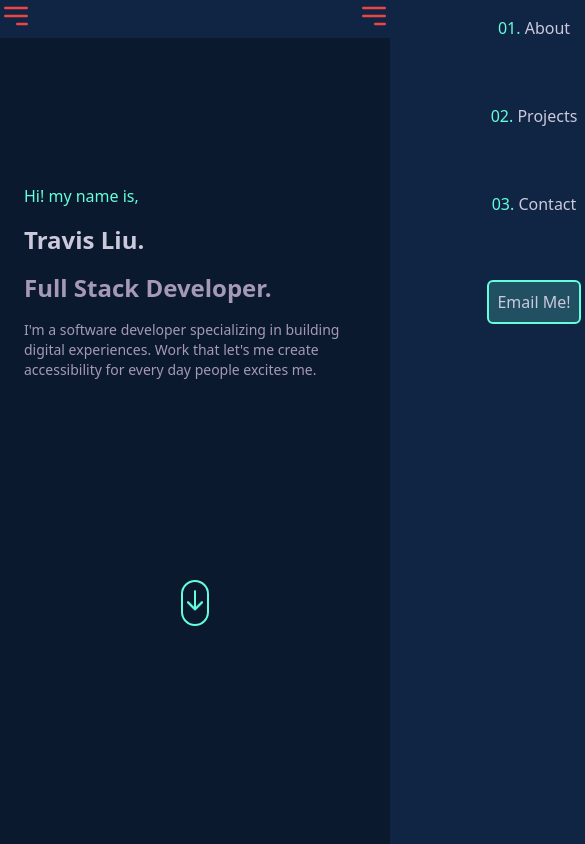
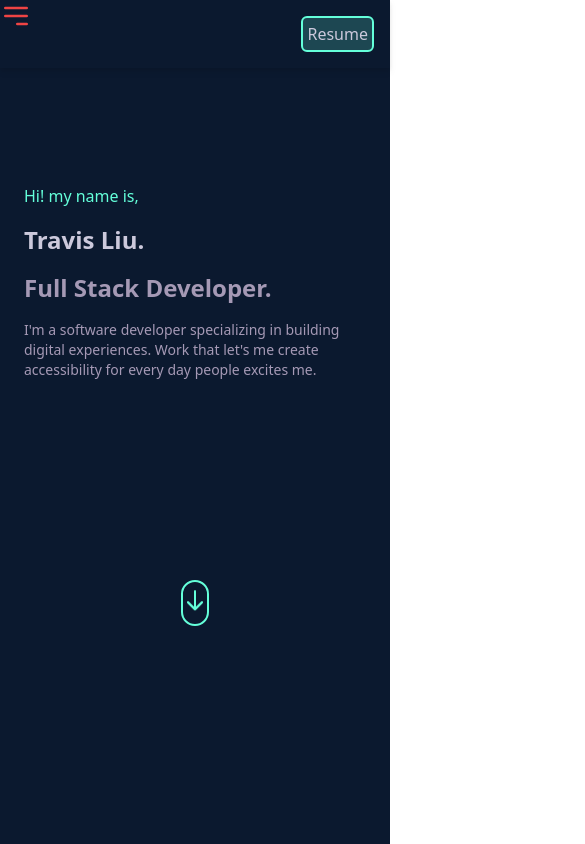
Before and after one commit to liucidity/liucidity-portfolio, a React (Create React App) app: page / in a window 390 px wide. Shown: the top 844 px of the page, 585 px wide, since content can reach past the window. Built offline with nearby package versions, Linux system fonts and the light colour scheme.

Commit message:
remove mobile nav

```diff
--- a/src/components/Nav.js
+++ b/src/components/Nav.js
@@ -5,9 +5,34 @@ import MobileNav from './MobileNav.js';
 import UseOutsideClick from '../helpers/useOutsideClick';
 
 const Nav = ({ scrollDirection }) => {
+  const [sidebarOpen, setSidebarOpen] = useState(false)
 
   const mobileNavRef = useRef(null);
   const mobileNavOutsideClick = UseOutsideClick(mobileNavRef);
+  if (mobileNavOutsideClick) {
+    const sidebar = document.getElementById('sidebar')
+
+    sidebar.classList.toggle('translate-x-full')
+    console.log(sidebar)
+
+  }
+
+
+  // make sure nav can close while clicking outside
+
+  // disable scroll with nav bar open
+  // blur body while navbar open
+
+  const handleMobileNav = () => {
+    const btn = document.getElementById("mobileNavButton")
+
+    const sidebar = document.getElementById('sidebar')
+    return sidebar.classList.toggle('translate-x-full')
+
+
+
+  }
+  console.log(mobileNavOutsideClick)
 
   const container = {
     hidden: { opacity: 0 },
@@ -29,34 +54,19 @@ const Nav = ({ scrollDirection }) => {
     }
   }
 
-  // make sure nav can close while clicking outside
-
-  // disable scroll with nav bar open
-  // blur body while navbar open
-
-  const handleMobileNav = () => {
-    const btn = document.getElementById("mobileNavButton")
-
-    const sidebar = document.getElementById('sidebar')
-    return sidebar.classList.toggle('translate-x-full')
-
-
-
-  }
-  console.log(mobileNavOutsideClick)
 
   return (
 
 
-    <header className={`h-24 z-50 md:p-4 sticky transition-transform ease-in-out duration-300 ${scrollDirection === "down" ? "-top-24 -translate-y-24" : "top-0"}`
+    <header className={`h-24 z-50 md:p-4 sticky drop-shadow-md transition-transform ease-in-out duration-300 ${scrollDirection === "down" ? "-top-24 -translate-y-24" : "top-0"}`
     }>
 
 
 
 
-      <MobileNav ref={mobileNavRef} />
 
-      <nav className='bg-ming flex flex-row justify-between'>
+
+      <nav className='bg-oxford-blue flex flex-row justify-between '>
         <div className='nav-logo'>
           <a href='#'>
             <svg class="h-8 w-8 text-red-500" fill="none" viewBox="0 0 24 24" stroke="currentColor">
@@ -66,7 +76,7 @@ const Nav = ({ scrollDirection }) => {
 
         </div>
 
-        <div className='md:hidden' id="mobileNavButton">
+        {/* <div className='md:hidden' id="mobileNavButton">
           <button onClick={handleMobileNav}>
 
             <svg class="h-8 w-8 text-red-500" fill="none" viewBox="0 0 24 24" stroke="currentColor">
@@ -74,37 +84,43 @@ const Nav = ({ scrollDirection }) => {
             </svg>
           </button>
 
-        </div>
+        </div> */}
+
+
+        {/* <MobileNav ref={mobileNavRef} /> */}
 
 
 
 
-
-        <motion.ol className='nav-buttons hidden md:flex flex-row gap-6 justify-end items-center p-4 '
+        <motion.ol className='nav-buttons md:flex flex-row gap-6 justify-end items-center p-4 '
           variants={container}
           initial="hidden"
           animate="show"
         >
           <motion.li
-            variants={item}>
+            variants={item}
+            className='hidden md:block'
+          >
             <a href="/#about" className='before:content-["01."] before:text-green text-light-purple' onClick={(e) => smoothScrollTo(e, 'about')}> About</a>
           </motion.li>
           <motion.li
             variants={item}
+            className='hidden md:block'
           >
             <a href="/#projects" className='before:content-["02."] before:text-green text-light-purple' onClick={(e) => smoothScrollTo(e, 'projects')}> Projects</a>
           </motion.li>
           <motion.li
             variants={item}
+            className='hidden md:block'
           >
             <a href="/#contact" className='before:content-["03."] before:text-green text-light-purple' onClick={(e) => smoothScrollTo(e, 'contact')}> Contact</a>
           </motion.li>
           <motion.li
             variants={item}
           >
-            <a href='mailto:travisliu708@gmail.com' target="_blank" rel="noreferrer" className='' >
-              <button className='text-light-purple rounded-md bg-green/20  p-2 border-green border-2 hover:bg-green/60' >
-                Email Me!
+            <a href='https://www.canva.com/design/DAFPRmTdgCQ/vTmEhFBq4JM73E2iJ2-z9g/view?utm_content=DAFPRmTdgCQ&utm_campaign=designshare&utm_medium=link2&utm_source=sharebutton' target="_blank" rel="noreferrer" className='' >
+              <button className='text-light-purple rounded-md bg-green/20  p-1 border-green border-2 hover:bg-green/60' >
+                Resume
               </button>
             </a>
           </motion.li>
--- a/src/helpers/useOutsideClick.js
+++ b/src/helpers/useOutsideClick.js
@@ -6,9 +6,9 @@ const UseOutsideClick = (ref) => {
   useEffect(() => {
     function handleClickOutside(event) {
       if (ref.current && !ref.current.contains(event.target)) {
+        setIsClicked(true)
+      } else {
         setIsClicked(false)
-      } else {
-        setIsClicked(true)
       }
     }
 
```
Also changed, not shown: firebase.json.
